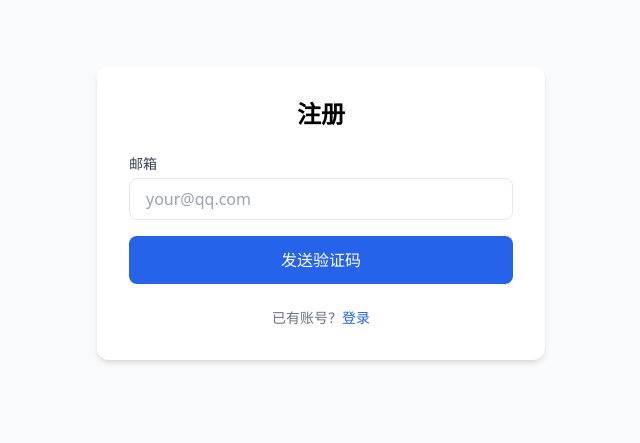
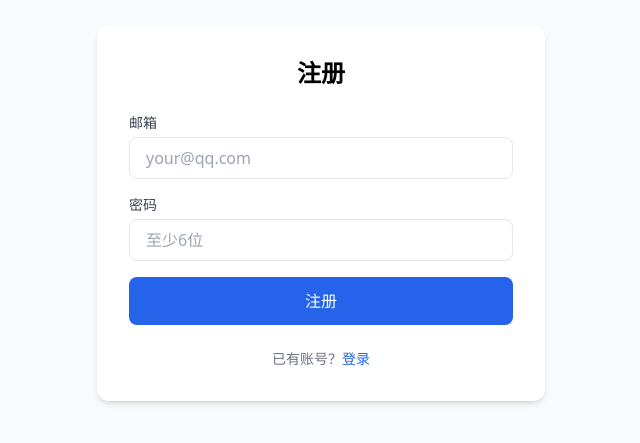
Before and after one commit to banshi1524/my-site, a Next.js app: page /register in a window 1280 px wide. Shown: the part 187-630 px from the top of the page, without its empty margins (319-959 px from the left). Built offline with nearby package versions, Linux system fonts and the light colour scheme; no server answers.

Commit message:
注册去掉邮箱验证 直接登录

```diff
--- a/app/register/page.js
+++ b/app/register/page.js
@@ -6,30 +6,25 @@ import { useRouter } from 'next/navigation';
 
 export default function Register() {
   const [email, setEmail] = useState('');
-  const [codeSent, setCodeSent] = useState(false);
-  const [code, setCode] = useState('');
+  const [password, setPassword] = useState('');
   const [error, setError] = useState('');
   const [loading, setLoading] = useState(false);
   const supabase = createClient();
   const router = useRouter();
 
-  const sendCode = async (e) => {
+  const handleRegister = async (e) => {
     e.preventDefault();
     setError('');
     setLoading(true);
-    const { error: err } = await supabase.auth.signInWithOtp({ email });
-    if (err) setError(err.message);
-    else setCodeSent(true);
-    setLoading(false);
-  };
-
-  const verifyCode = async (e) => {
-    e.preventDefault();
-    setError('');
-    setLoading(true);
-    const { error: err } = await supabase.auth.verifyOtp({ email, token: code, type: 'email' });
-    if (err) setError('验证码错误或已过期，请重新获取');
+    const { error: err } = await supabase.auth.signUp({ email, password });
+    if (err) {
+      setError(err.message);
+    } else {
+      // 邮件验证已关，直接登录
+      const { error: err2 } = await supabase.auth.signInWithPassword({ email, password });
+      if (err2) setError(err2.message);
       else router.push('/dashboard');
+    }
     setLoading(false);
   };
 
@@ -38,37 +33,22 @@ export default function Register() {
       <div className="bg-white p-8 rounded-xl shadow-md w-full max-w-md">
         <h1 className="text-2xl font-bold mb-6 text-center">注册</h1>
         {error && <p className="text-red-500 text-sm mb-4 bg-red-50 p-3 rounded">{error}</p>}
-
-        {!codeSent ? (
-          <form onSubmit={sendCode} className="space-y-4">
+        <form onSubmit={handleRegister} className="space-y-4">
           <div>
             <label className="block text-sm font-medium text-gray-700 mb-1">邮箱</label>
             <input type="email" value={email} onChange={e => setEmail(e.target.value)}
               className="w-full px-4 py-2 border rounded-lg focus:ring-2 focus:ring-blue-500" required placeholder="your@qq.com" />
           </div>
+          <div>
+            <label className="block text-sm font-medium text-gray-700 mb-1">密码</label>
+            <input type="password" value={password} onChange={e => setPassword(e.target.value)}
+              className="w-full px-4 py-2 border rounded-lg focus:ring-2 focus:ring-blue-500" required placeholder="至少6位" minLength={6} />
+          </div>
           <button type="submit" disabled={loading}
             className="w-full py-3 bg-blue-600 text-white rounded-lg hover:bg-blue-700 disabled:opacity-50 transition font-medium">
-              {loading ? '发送中...' : '发送验证码'}
+            {loading ? '注册中...' : '注册'}
           </button>
         </form>
-        ) : (
-          <form onSubmit={verifyCode} className="space-y-4">
-            <p className="text-sm text-gray-600">验证码已发送到 <strong>{email}</strong>，请查收</p>
-            <div>
-              <label className="block text-sm font-medium text-gray-700 mb-1">6位验证码</label>
-              <input type="text" value={code} onChange={e => setCode(e.target.value.replace(/\D/g,'').slice(0,6))}
-                className="w-full px-4 py-2 border rounded-lg focus:ring-2 focus:ring-blue-500 text-center text-2xl tracking-widest"
-                required placeholder="000000" maxLength={6} autoFocus />
-            </div>
-            <button type="submit" disabled={loading || code.length !== 6}
-              className="w-full py-3 bg-blue-600 text-white rounded-lg hover:bg-blue-700 disabled:opacity-50 transition font-medium">
-              {loading ? '验证中...' : '确认验证码'}
-            </button>
-            <button type="button" onClick={() => { setCodeSent(false); setCode(''); }}
-              className="w-full text-sm text-blue-600 hover:underline">← 换邮箱重新发送</button>
-          </form>
-        )}
-
         <p className="text-center text-sm text-gray-500 mt-6">
           已有账号？<Link href="/login" className="text-blue-600 hover:underline">登录</Link>
         </p>
```
Lines whose indentation alone changed are shown as unchanged.
